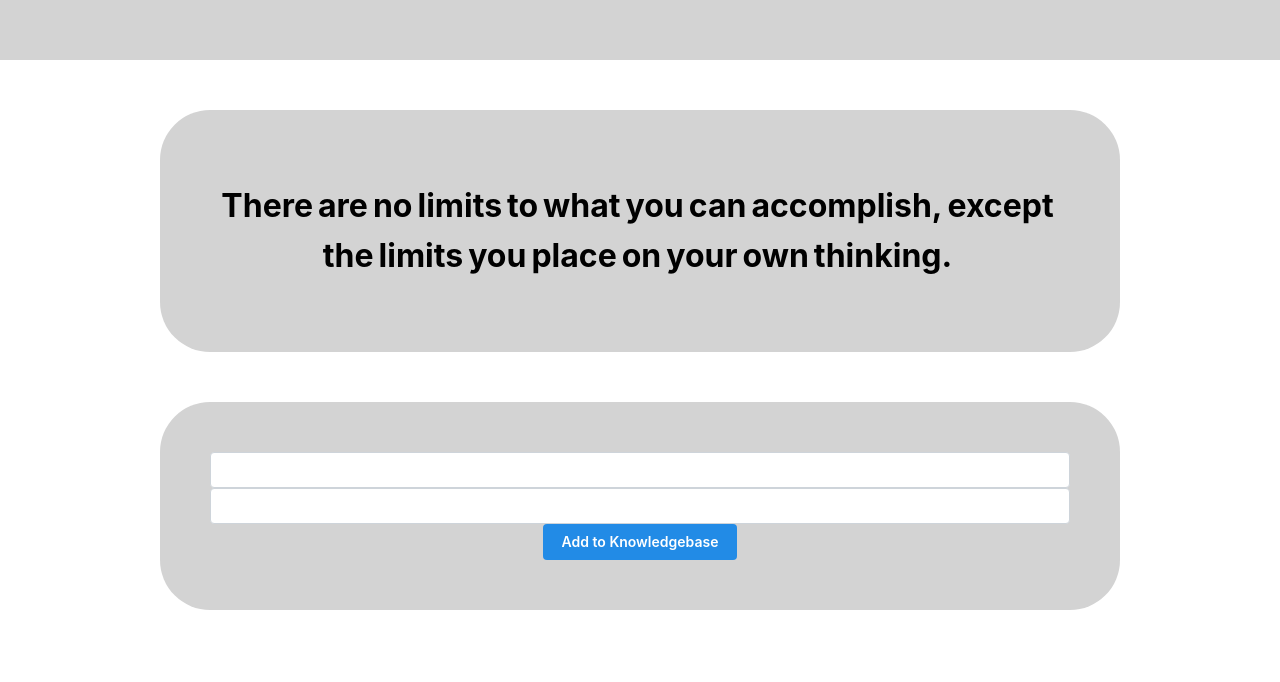
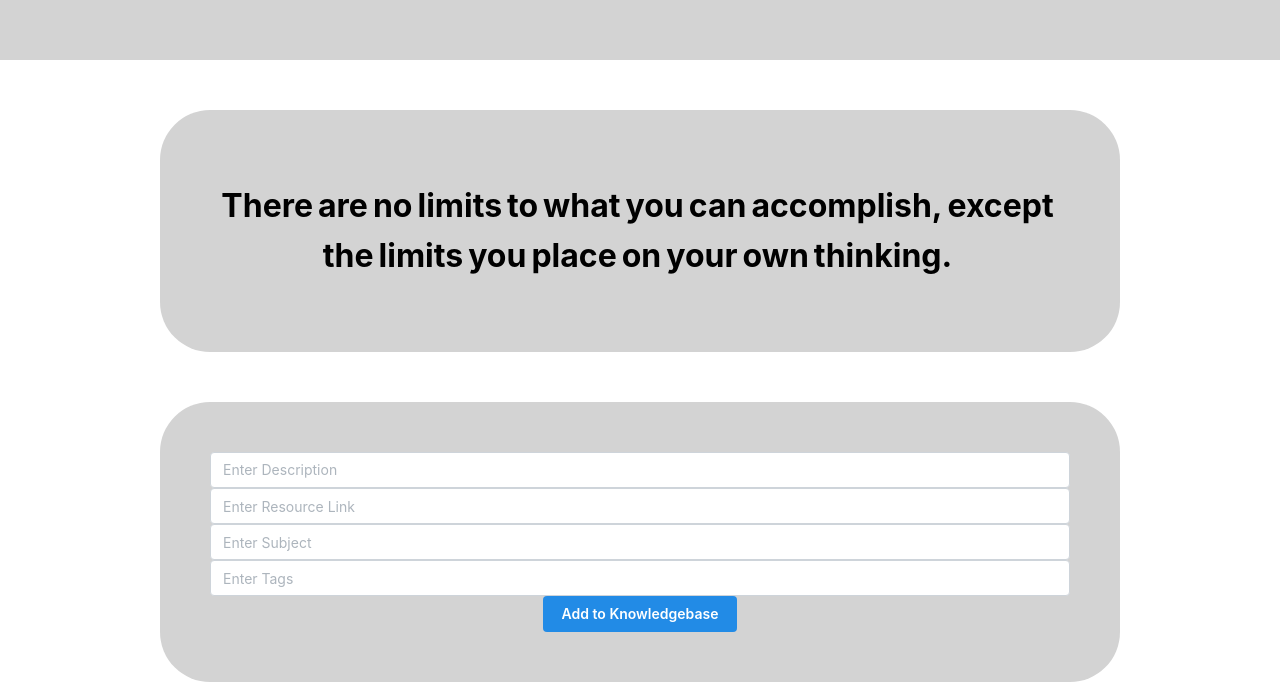
Before and after one commit to Merrimack-Computer-Club/Merrimack_Computer_Club_Website, a React (Create React App) app in the folder merrimackcspage/: page / in a window 1280 px wide. Shown: the part 630-1312 px from the top of the page. Before the commit the page ends 1240 px from the top, so only its background shows below. Built offline with nearby package versions, Linux system fonts and the light colour scheme.

Commit message:
database updates with form

```diff
--- a/merrimackcspage/src/pages/Home.js
+++ b/merrimackcspage/src/pages/Home.js
@@ -1,13 +1,18 @@
 import React from "react";
 import "../css/home.css";
 import { Container, Input, Button } from "@mantine/core";
-import {useEffect, useState} from 'react'
+import { useEffect, useState } from 'react';
 import { getFirestore, collection, addDoc } from 'firebase/firestore';
 import { app as firebaseApp } from './firebaseConfig';
 
 function Home() {
   const [scrollPosition, setScrollPosition] = useState(0);
-  const [formData, setFormData] = useState({ title: '', content: '' });
+  const [formData, setFormData] = useState({
+    description: '',
+    resource: '',
+    subject: '',
+    tags: '',
+  });
 
   // On initial render, this useeffect runs and gets the scroll position. Once the user scrolls, the blurring in the blur div will activate
   useEffect(() => {
@@ -21,24 +26,28 @@ function Home() {
       window.removeEventListener("scroll", handleScroll);
     };
   }, []);
+
   const handleFormSubmit = async (e) => {
     e.preventDefault();
 
-    // Get a reference to the Firestore database
     const db = getFirestore(firebaseApp);
 
     // Add a new document with the form data to the "sections" collection
     await addDoc(collection(db, 'sections'), formData);
 
     // Reset the form data
-    setFormData({ title: '', content: '' });
+    setFormData({
+      description: '',
+      resource: '',
+      subject: '',
+      tags: '',
+    });
   };
+
   const handleInputChange = (e) => {
     const { name, value } = e.target;
     setFormData((prevData) => ({ ...prevData, [name]: value }));
   };
-
-
 
   return (
     <div>
@@ -58,9 +67,8 @@ function Home() {
         </Container>
       </div>
 
-{/* Reference https://codepen.io/alvarotrigo/pen/ExvqdNa */}
       <Container className="blurdiv">
-      <h1 className={`blur ${scrollPosition > 100 ? "scrolled" : ""}`}>
+        <h1 className={`blur ${scrollPosition > 100 ? "scrolled" : ""}`}>
           <span>There</span>
           <span>are</span>
           <span>no</span>
@@ -80,25 +88,42 @@ function Home() {
           <span>own</span>
           <span>thinking.</span>
         </h1>
-        </Container>
-        <Container className="blurdiv">
+      </Container>
+
+      <Container className="blurdiv">
         <form onSubmit={handleFormSubmit}>
           <Input
-            label="Title"
-            name="title"
-            value={formData.title}
+            label="Description"
+            name="description"
+            multiline
+            value={formData.description}
             onChange={handleInputChange}
+            placeholder="Enter Description"
           />
           <Input
-            label="Content"
-            name="content"
-            value={formData.content}
+            label="Resource Link"
+            name="resource"
+            value={formData.resource}
             onChange={handleInputChange}
+            placeholder="Enter Resource Link"
+          />
+          <Input
+            label="Subject"
+            name="subject"
+            value={formData.subject}
+            onChange={handleInputChange}
+            placeholder="Enter Subject"
+          />
+          <Input
+            label="Tags"
+            name="tags"
+            value={formData.tags}
+            onChange={handleInputChange}
+            placeholder="Enter Tags"
           />
           <Button type="submit">Add to Knowledgebase</Button>
         </form>
       </Container>
-
     </div>
   );
 }
```
